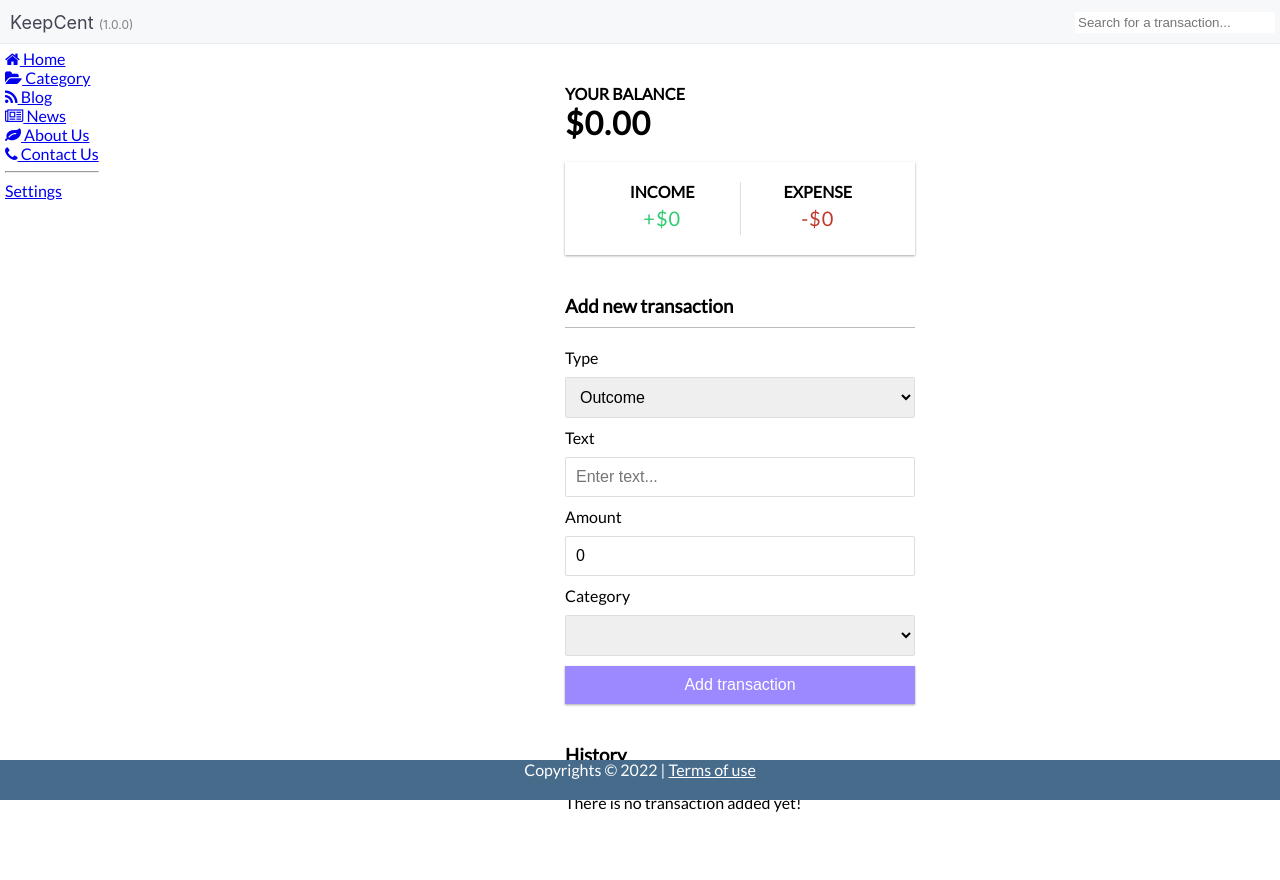
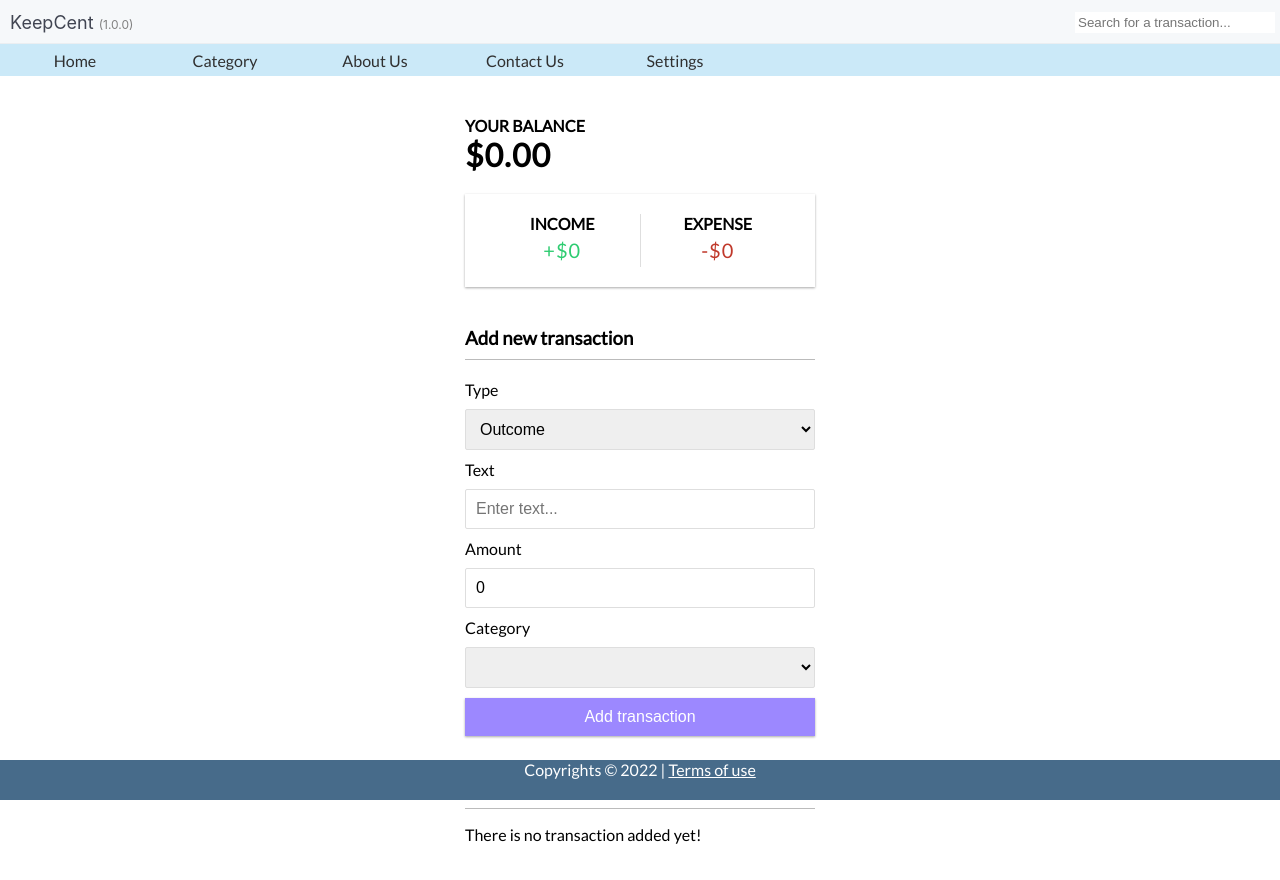
Before and after one commit to SiaExplains/keepcent, a React (Create React App) app: page / in a window 1280 px wide. Shown: the top 880 px of the page. Built offline with nearby package versions, Linux system fonts and the light colour scheme.

Commit message:
ET-1016 add desktop navigation to app

```diff
--- a/src/App.tsx
+++ b/src/App.tsx
@@ -14,6 +14,7 @@ import Footer from './components/Layout/Footer';
 import BlogPage from './pages/blog';
 import NewsPage from './pages/news';
 import TermsOfUsePage from './pages/terms';
+import DesktopNavigation from './components/Navigation/DesktopNavigation';
 
 function App() {
   return (
@@ -21,9 +22,10 @@ function App() {
       <GlobalProvider>
         <div className="et-app">
           <Header />
+          <DesktopNavigation />
           <div className="et-body">
             <div className="et-body__center">
-              <Sidebar />
+              {/* <Sidebar /> */}
               <ContentContainer>
                 <Routes>
                   <Route path="/" element={<OverviewPage />}></Route>
--- /dev/null
+++ b/src/components/Navigation/DesktopNavigation.tsx
@@ -0,0 +1,29 @@
+import { Link } from 'react-router-dom';
+
+const DesktopNavigation = () => {
+  return (
+    <div className="et-navigation__parent">
+      <div className="et-navigation__child">
+        <ul className="et-navigation__desktop">
+          <li className="et-nav-item">
+            <Link to="/">Home</Link>
+          </li>
+          <li className="et-nav-item">
+            <Link to="/category">Category</Link>
+          </li>
+          <li className="et-nav-item">
+            <Link to="/about">About Us</Link>
+          </li>
+          <li className="et-nav-item">
+            <Link to="/contact">Contact Us</Link>
+          </li>
+          <li className="et-nav-item">
+            <Link to="/settings">Settings</Link>
+          </li>
+        </ul>
+      </div>
+    </div>
+  );
+};
+
+export default DesktopNavigation;
--- a/src/styles/components/components.scss
+++ b/src/styles/components/components.scss
@@ -2,3 +2,4 @@
 @import './sidebar.scss';
 @import './content-container.scss';
 @import './footer.scss';
+@import './navigation.scss';
--- /dev/null
+++ b/src/styles/components/navigation.scss
@@ -0,0 +1,46 @@
+.et-navigation {
+  &__parent {
+    display: flex;
+    flex-direction: row;
+    flex: 1;
+    justify-content: center;
+    background-color: rgb(203, 233, 248);
+  }
+
+  &__child {
+    display: flex;
+    flex: 1;
+    flex-direction: row;
+    max-width: $ScrenMaxWidth;
+    flex-wrap: wrap;
+  }
+
+  &__desktop {
+    background-color: rgb(203, 233, 248);
+    list-style-type: none;
+    margin: 0;
+    padding: 0;
+    display: flex;
+    flex-direction: row;
+    width: 100%;
+    .et-nav-item {
+      flex: 1;
+      height: 32px;
+      display: flex;
+      justify-content: center;
+      align-items: center;
+      max-width: 150px;
+      &:hover {
+        background-color: rgb(166, 207, 227);
+        cursor: pointer;
+      }
+      a {
+        color: rgb(48, 48, 48);
+        text-decoration: none;
+      }
+    }
+  }
+
+  &__mobile {
+  }
+}
```
